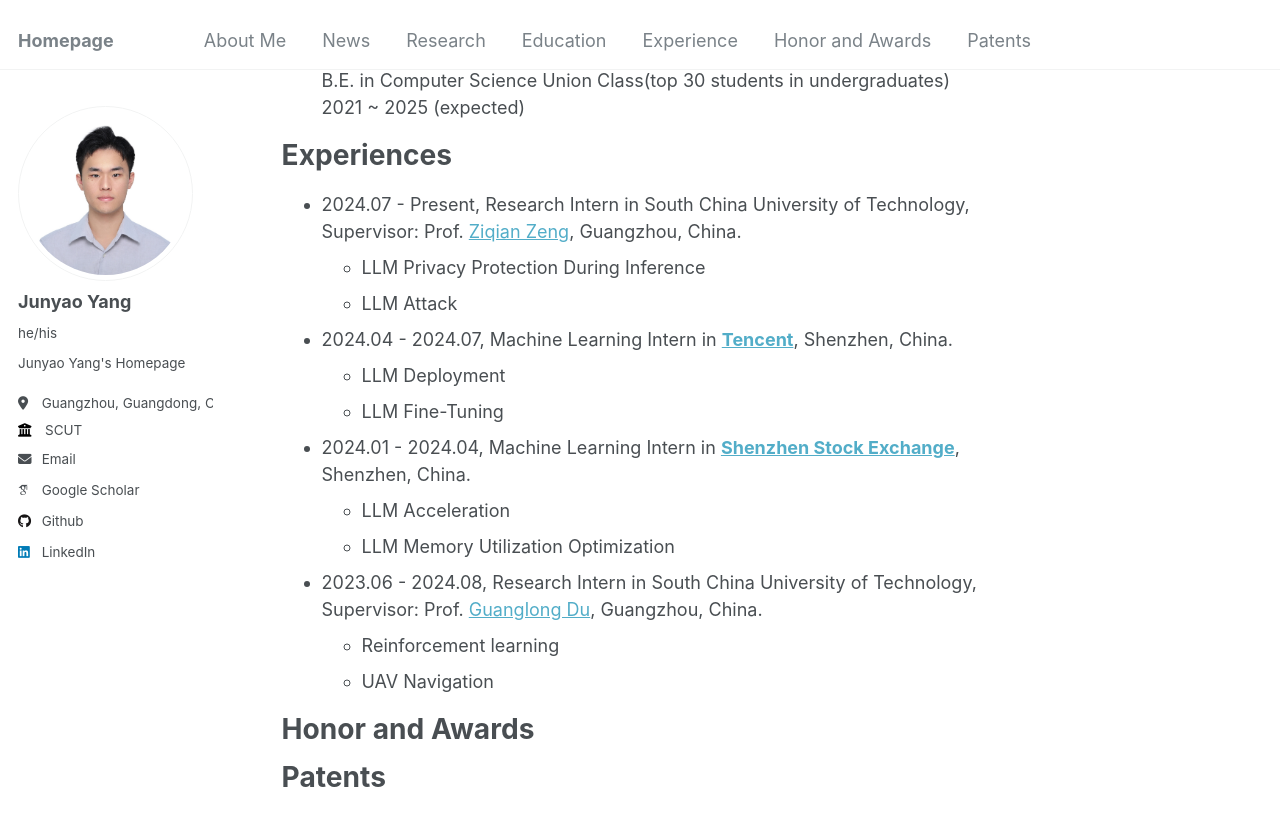
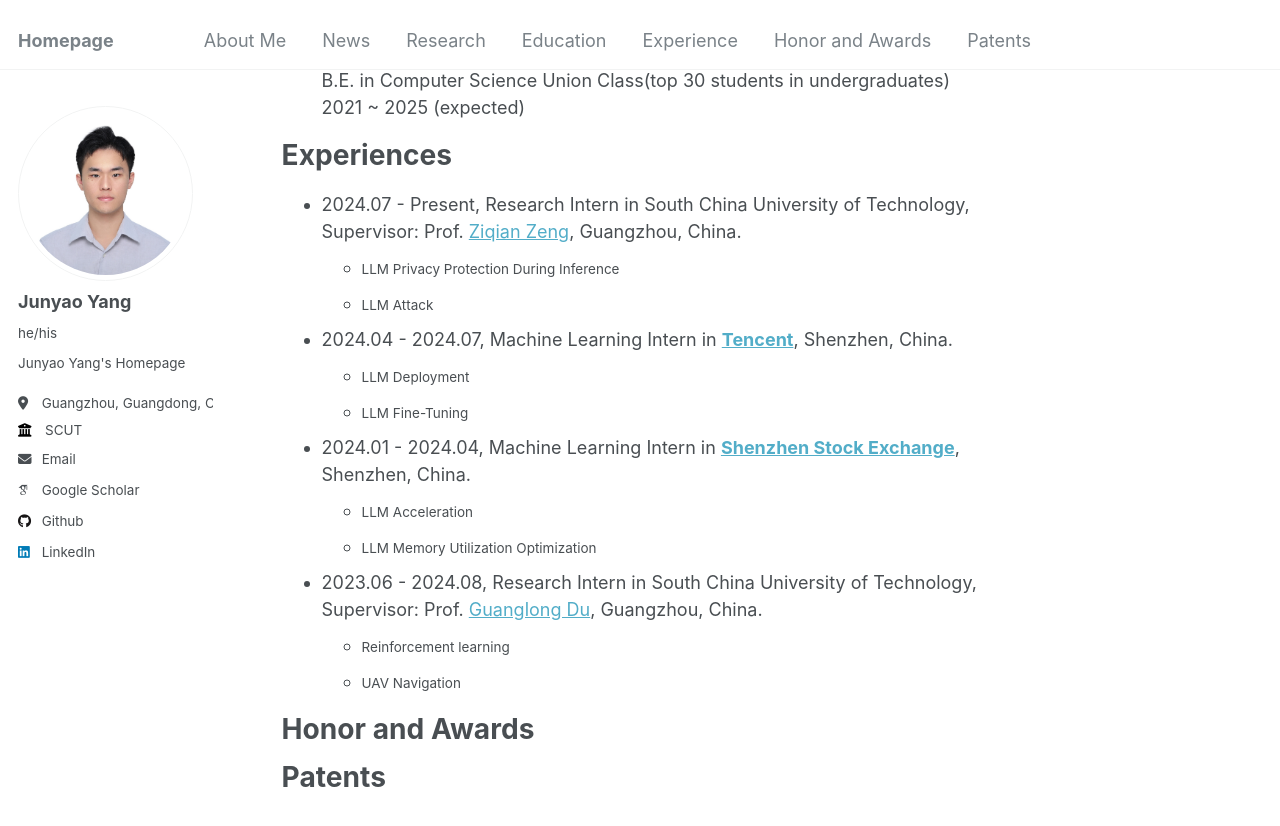
Before and after one commit to jyyang26/jyyang26.github.io, a Jekyll site: the page built from _pages/about.md, in a window 1280 px wide and 900 px high, scrolled down 909 px. Shown: the top 826 px of the window. Built offline with Jekyll 4.4.1, drawn with Linux system fonts in a browser that asks for light colours; some web fonts are replaced.

```diff
--- a/_pages/about.md
+++ b/_pages/about.md
@@ -35,18 +35,19 @@ Education
 
 Experiences
 ======
-- 2024.07 - Present, Research Intern in South China University of Technology, Supervisor: Prof. [Ziqian Zeng](https://ziqianzeng.github.io/), Guangzhou, China.
-  - LLM Privacy Protection During Inference
-  - LLM Attack
-- 2024.04 - 2024.07, Machine Learning Intern in **[Tencent](https://kf.qq.com/)**, Shenzhen, China.
-  - LLM Deployment
-  - LLM Fine-Tuning
-- 2024.01 - 2024.04, Machine Learning Intern in **[Shenzhen Stock Exchange](https://www.szse.cn/English/index.html)**, Shenzhen, China.
-  - LLM Acceleration
-  - LLM Memory Utilization Optimization
-- 2023.06 - 2024.08, Research Intern in South China University of Technology, Supervisor: Prof. [Guanglong Du](https://www2.scut.edu.cn/duguanglong/), Guangzhou, China.
-  - Reinforcement learning
-  - UAV Navigation
+- 2024.07 - Present, Research Intern in South China University of Technology, Supervisor: Prof. [Ziqian Zeng](https://ziqianzeng.github.io/),     Guangzhou, China.
+  - <small>LLM Privacy Protection During Inference</small>
+  - <small>LLM Attack</small>
+- 2024.04 - 2024.07, Machine Learning Intern in **[Tencent](https://kf.qq.com/)**,     Shenzhen, China.
+  - <small>LLM Deployment</small>
+  - <small>LLM Fine-Tuning</small>
+- 2024.01 - 2024.04, Machine Learning Intern in **[Shenzhen Stock Exchange](https://www.szse.cn/English/index.html)**,     Shenzhen, China.
+  - <small>LLM Acceleration</small>
+  - <small>LLM Memory Utilization Optimization</small>
+- 2023.06 - 2024.08, Research Intern in South China University of Technology, Supervisor: Prof. [Guanglong Du](https://www2.scut.edu.cn/duguanglong/),     Guangzhou, China.
+  - <small>Reinforcement learning</small>
+  - <small>UAV Navigation</small>
+
 
 Honor and Awards
 ======
```
